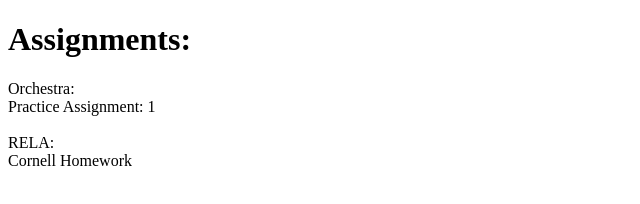
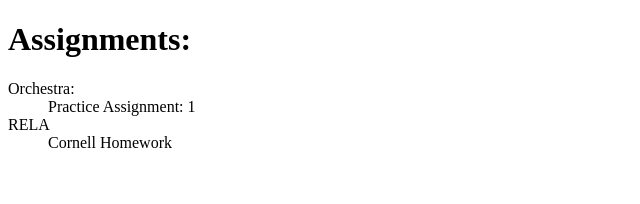
Before and after one commit to That1OrigamiKid/MyAssignments, a plain HTML site: page index.html in a window 1280 px wide. Shown: the whole page, without its empty margins (0-640 px from the left). Drawn offline with Linux system fonts and the light colour scheme.

Commit message:
Update index.html

```diff
--- a/index.html
+++ b/index.html
@@ -5,13 +5,11 @@
     </head>
     <body>
         <h1>Assignments:</h1>
-        <p>
-            Orchestra:<br>
-            Practice Assignment: 1<br>
-            <br>
-            RELA:<br>
-            Cornell Homework
-        </p>
-
+        <dl>
+            <dt>Orchestra:</dt>
+            <dd>Practice Assignment: 1</dd>
+            <dt>RELA</dt>
+            <dd>Cornell Homework</dd>
+        </dl>
     </body>
 </html>
```
